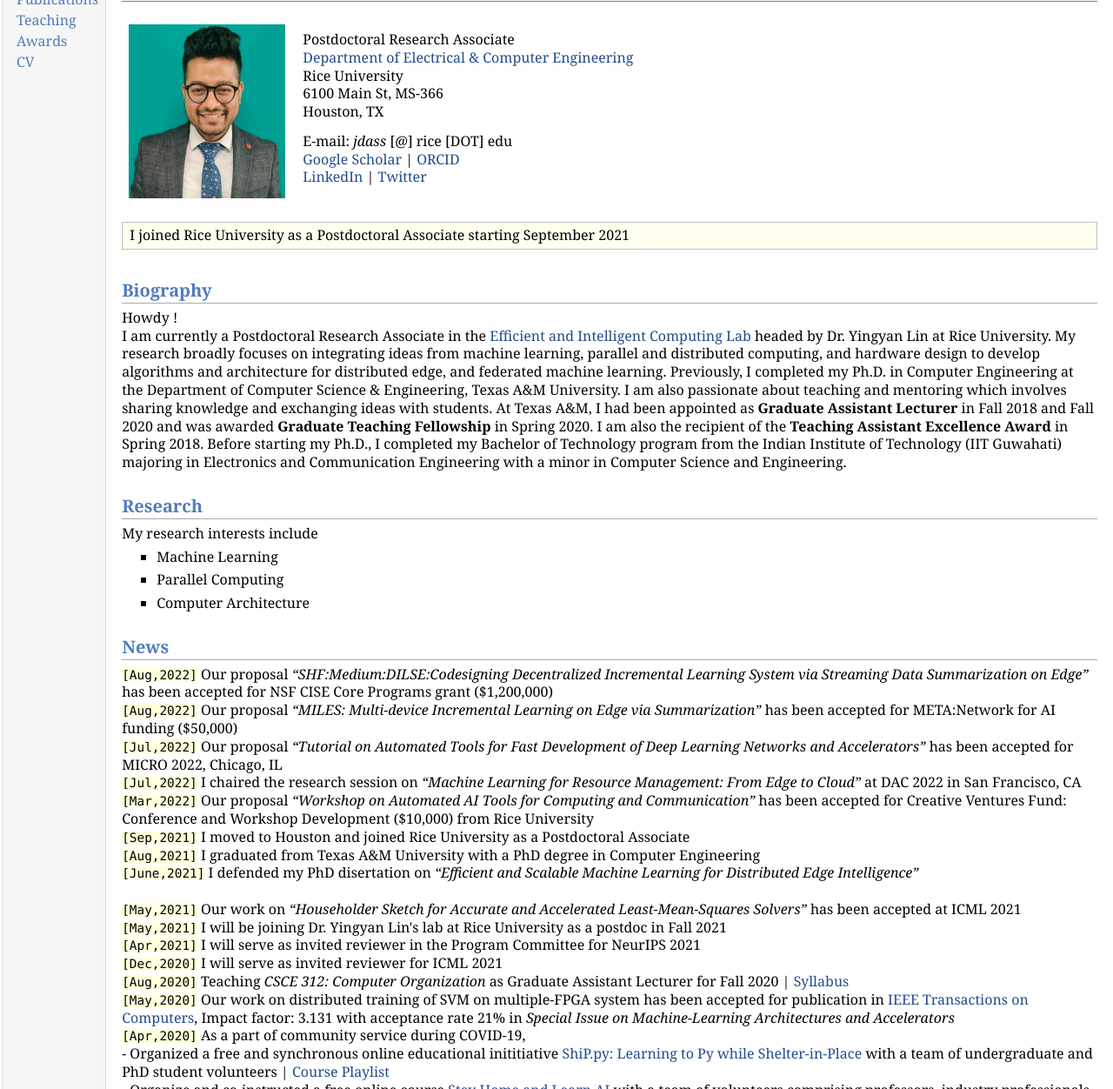
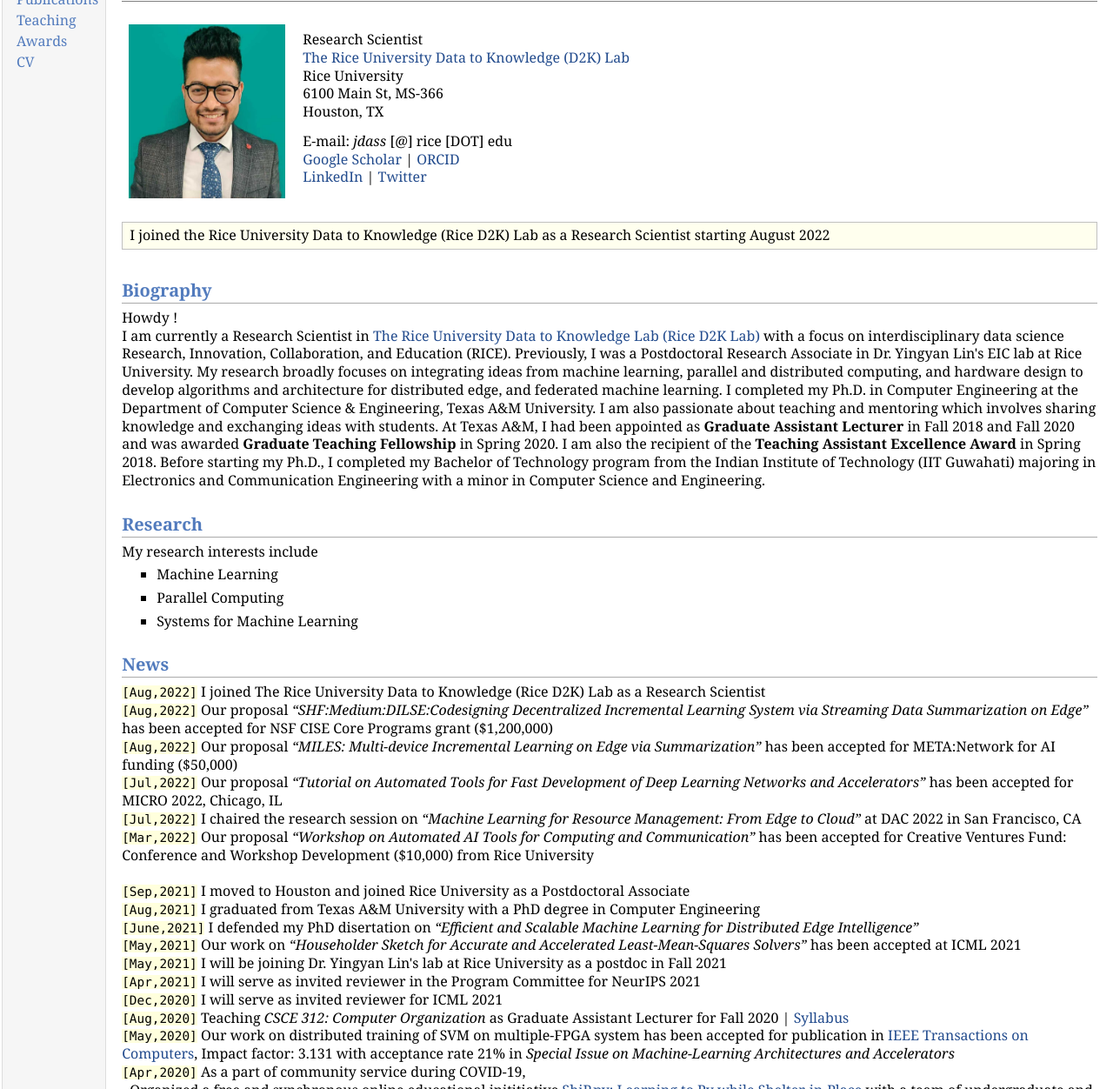
Before and after one commit to jyotikrd/jyotikrd.github.io, a plain HTML site: page index.html in a window 1280 px wide. Shown: the part 48-1300 px from the top of the page at 87% size. Drawn offline with Linux system fonts and the light colour scheme.

Commit message:
d2k update

```diff
--- a/index.html
+++ b/index.html
@@ -23,7 +23,7 @@
 </div>
 <table class="imgtable"><tr><td>
 <img src="photos/jdpicture.jpg" alt="JD pic" width="180px" height="200px" />&nbsp;</td>
-<td align="left"><p>Postdoctoral Research Associate <br /> <a href="https://www.ece.rice.edu/" target=&ldquo;blank&rdquo;>Department of Electrical &amp; Computer Engineering</a> <br /> Rice University <br /> 6100 Main St, MS-366 <br /> Houston, TX <br />
+<td align="left"><p>Research Scientist<br /> <a href="https://d2k.rice.edu/" target=&ldquo;blank&rdquo;>The Rice University Data to Knowledge (D2K) Lab</a> <br /> Rice University <br /> 6100 Main St, MS-366 <br /> Houston, TX <br />
 
 </p>
 <p>E-mail: <i>jdass</i> [@] rice [DOT] edu <br />
@@ -35,12 +35,12 @@
 </td></tr></table>
 <div class="infoblock">
 <div class="blockcontent">
-<p>I joined Rice University as a Postdoctoral Associate starting September 2021
+<p>I joined the Rice University Data to Knowledge (Rice D2K) Lab as a Research Scientist starting August 2022
 </p>
 </div></div>
 <h2>Biography</h2>
 <p>Howdy ! <br />
-I am currently a Postdoctoral Research Associate in the <a href="https://eiclab.net/" target=&ldquo;blank&rdquo;>Efficient and Intelligent Computing Lab</a> headed by Dr. Yingyan Lin at Rice University. My research broadly focuses on integrating ideas from machine learning, parallel and distributed computing, and hardware design to develop algorithms and architecture for distributed edge, and federated machine learning. Previously, I completed my Ph.D. in Computer Engineering at the Department of Computer Science &amp; Engineering, Texas A&amp;M University. I am also passionate about teaching and mentoring which involves sharing knowledge and exchanging ideas with students. At Texas A&amp;M, I had been appointed as <b>Graduate Assistant Lecturer</b> in Fall 2018 and Fall 2020 and was awarded <b>Graduate Teaching Fellowship</b> in Spring 2020. I am also the recipient of the <b>Teaching Assistant Excellence Award</b> in Spring 2018. Before starting my Ph.D., I completed my Bachelor of Technology program from the Indian Institute of Technology (IIT Guwahati) majoring in Electronics and Communication Engineering with a minor in Computer Science and Engineering.
+I am currently a Research Scientist in <a href="https://d2k.rice.edu/" target=&ldquo;blank&rdquo;> The Rice University Data to Knowledge Lab (Rice D2K Lab)</a> with a focus on interdisciplinary data science Research, Innovation, Collaboration, and Education (RICE). Previously, I was a Postdoctoral Research Associate in Dr. Yingyan Lin's EIC lab at Rice University. My research broadly focuses on integrating ideas from machine learning, parallel and distributed computing, and hardware design to develop algorithms and architecture for distributed edge, and federated machine learning. I completed my Ph.D. in Computer Engineering at the Department of Computer Science &amp; Engineering, Texas A&amp;M University. I am also passionate about teaching and mentoring which involves sharing knowledge and exchanging ideas with students. At Texas A&amp;M, I had been appointed as <b>Graduate Assistant Lecturer</b> in Fall 2018 and Fall 2020 and was awarded <b>Graduate Teaching Fellowship</b> in Spring 2020. I am also the recipient of the <b>Teaching Assistant Excellence Award</b> in Spring 2018. Before starting my Ph.D., I completed my Bachelor of Technology program from the Indian Institute of Technology (IIT Guwahati) majoring in Electronics and Communication Engineering with a minor in Computer Science and Engineering.
 </p>
 <h2>Research</h2>
 <p>My research interests include
@@ -52,20 +52,21 @@ I am currently a Postdoctoral Research Associate in the <a href="https://eiclab
 <li><p>Parallel Computing
 </p>
 </li>
-<li><p>Computer Architecture
+<li><p>Systems for Machine Learning
 </p>
 </li>
 </ul>
 <h2>News</h2>
 <p>
+	<tt>[Aug,2022]</tt> I joined The Rice University Data to Knowledge (Rice D2K) Lab as a Research Scientist <br />
 <tt>[Aug,2022]</tt> Our proposal <i>&ldquo;SHF:Medium:DILSE:Codesigning Decentralized Incremental Learning System via Streaming Data Summarization on Edge&rdquo;</i> has been accepted for NSF CISE Core Programs grant ($1,200,000) <br />
 <tt>[Aug,2022]</tt> Our proposal <i>&ldquo;MILES: Multi-device Incremental Learning on Edge via Summarization&rdquo;</i> has been accepted for META:Network for AI funding ($50,000) <br />
 <tt>[Jul,2022]</tt> Our proposal <i>&ldquo;Tutorial on Automated Tools for Fast Development of Deep Learning Networks and Accelerators&rdquo;</i> has been accepted for MICRO 2022, Chicago, IL <br />
 <tt>[Jul,2022]</tt> I chaired the research session on <i>&ldquo;Machine Learning for Resource Management: From Edge to Cloud&rdquo;</i> at DAC 2022 in San Francisco, CA <br />
-<tt>[Mar,2022]</tt> Our proposal <i>&ldquo;Workshop on Automated AI Tools for Computing and Communication&rdquo;</i> has been accepted for Creative Ventures Fund: Conference and Workshop Development ($10,000) from Rice University <br />
+<tt>[Mar,2022]</tt> Our proposal <i>&ldquo;Workshop on Automated AI Tools for Computing and Communication&rdquo;</i> has been accepted for Creative Ventures Fund: Conference and Workshop Development ($10,000) from Rice University <br /><br />
 <tt>[Sep,2021]</tt> I moved to Houston and joined Rice University as a Postdoctoral Associate <br />
 <tt>[Aug,2021]</tt> I graduated from Texas A&amp;M University with a PhD degree in Computer Engineering <br />
-<tt>[June,2021]</tt> I defended my PhD disertation on <i>&ldquo;Efficient and Scalable Machine Learning for Distributed Edge Intelligence&rdquo;</i> <br /><br />
+<tt>[June,2021]</tt> I defended my PhD disertation on <i>&ldquo;Efficient and Scalable Machine Learning for Distributed Edge Intelligence&rdquo;</i> <br />
 <tt>[May,2021]</tt> Our work on <i>&ldquo;Householder Sketch for Accurate and Accelerated Least-Mean-Squares Solvers&rdquo;</i> has been accepted at ICML 2021 <br />
 <tt>[May,2021]</tt> I will be joining Dr. Yingyan Lin's lab at Rice University as a postdoc in Fall 2021 <br />
 <tt>[Apr,2021]</tt> I will serve as invited reviewer in the Program Committee for NeurIPS 2021 <br />
```
Also changed, not shown: 1 other file.
